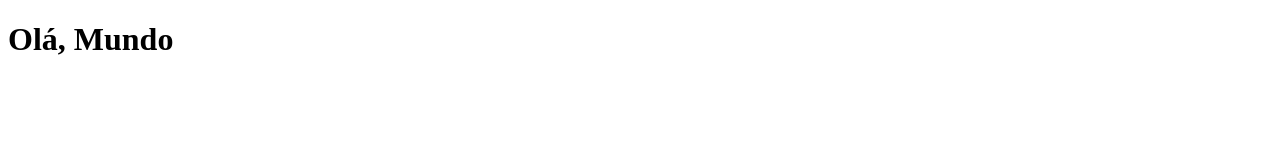
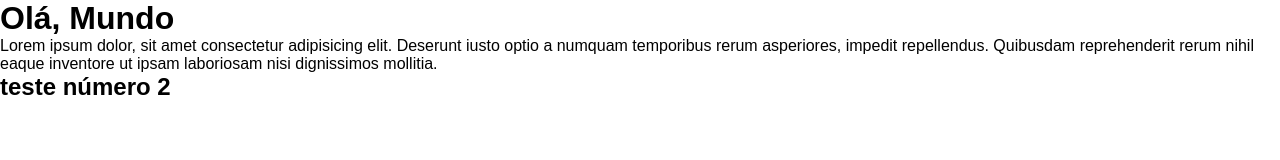
Before and after one commit to caio734/teste-de-save, a plain HTML site: page index.html in a window 1280 px wide. Drawn offline with Linux system fonts and the light colour scheme.

Commit message:
criado a folha de estilo

```diff
--- /dev/null
+++ b/estilo.css
@@ -0,0 +1,8 @@
+*{
+    margin: 0;
+    padding: 0;
+    box-sizing: border-box;
+}
+body{
+    font-family: Arial, Helvetica, sans-serif;
+}
--- a/index.html
+++ b/index.html
@@ -3,10 +3,13 @@
 <head>
     <meta charset="UTF-8">
     <meta name="viewport" content="width=device-width, initial-scale=1.0">
+    <link rel="stylesheet" href="estilo.css">
     <title>teste do git</title>
 </head>
 <body>
     <h1>Olá, Mundo</h1>
+    <p>Lorem ipsum dolor, sit amet consectetur adipisicing elit. Deserunt iusto optio a numquam temporibus rerum asperiores, impedit repellendus. Quibusdam reprehenderit rerum nihil eaque inventore ut ipsam laboriosam nisi dignissimos mollitia.</p>
+    <h2>teste número 2</h2>
 
 </body>
 </html>
```
